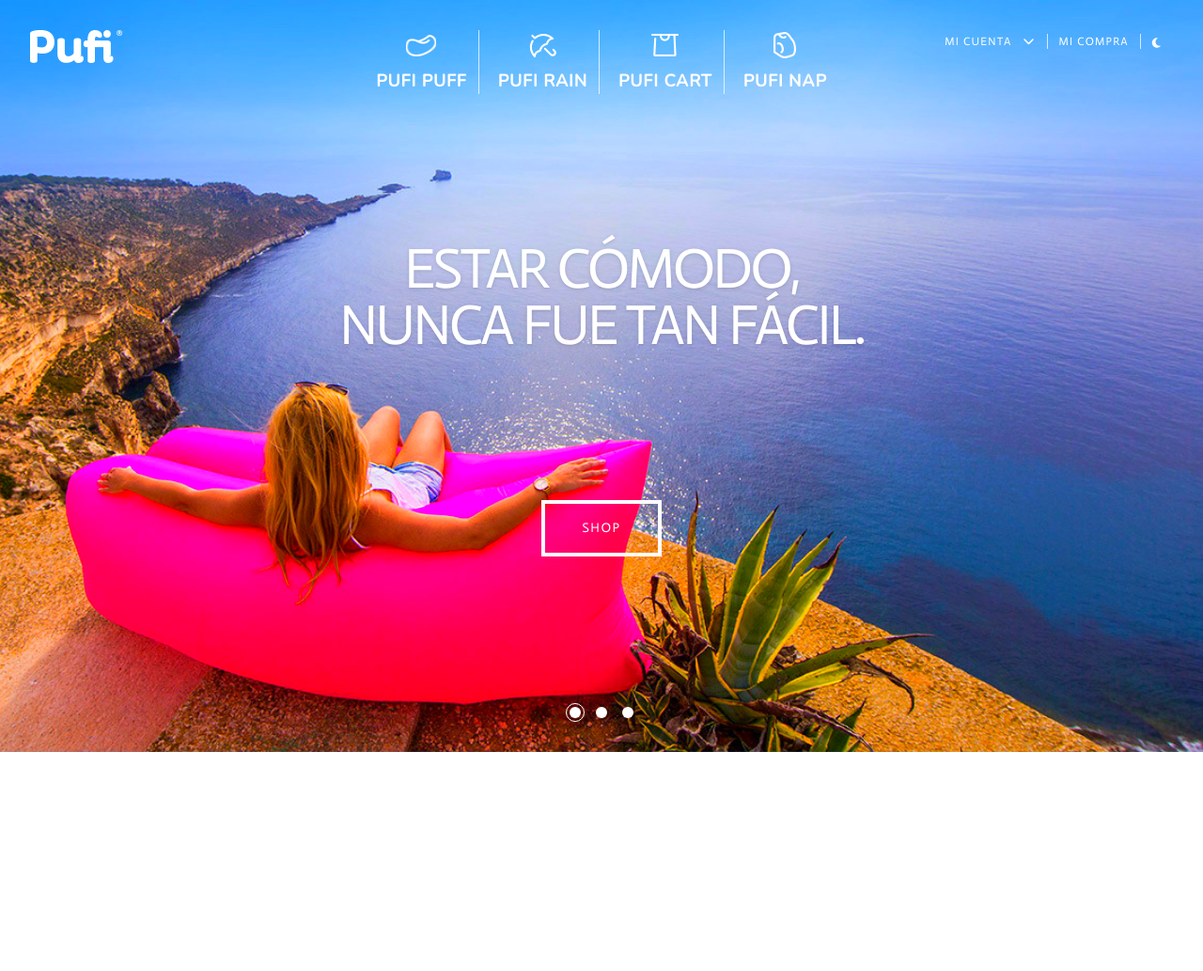
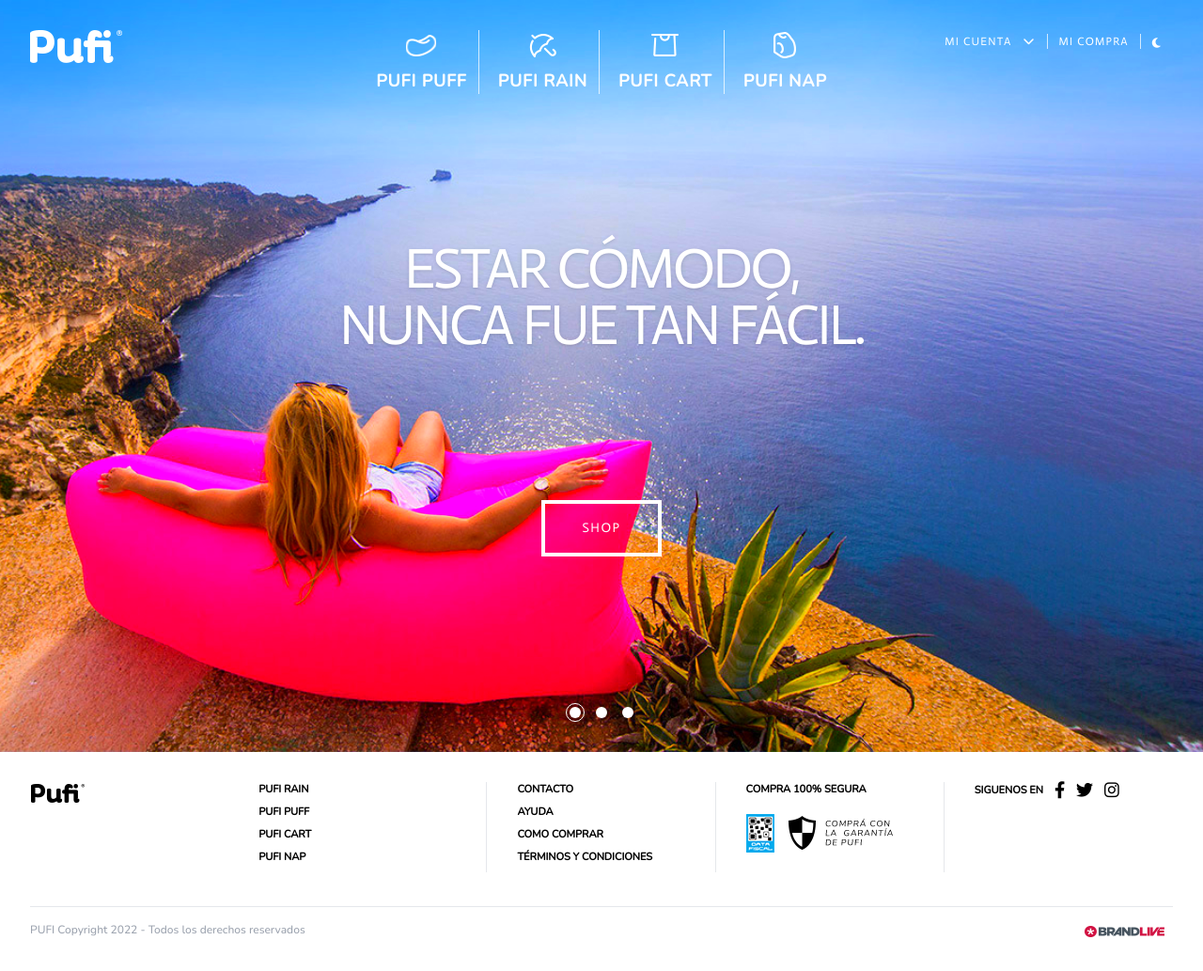
Before and after one commit to claudiainbytes/pufi-template-demo, a website: page public/index.html in a window 1280 px wide. Shown: the whole page at 94% size. Before the commit the page ends 800 px from the top, so only its background shows below. Drawn offline with nearby package versions, Linux system fonts and the light colour scheme.

Commit message:
Making the UI for footer section

```diff
--- a/public/index.html
+++ b/public/index.html
@@ -10,7 +10,7 @@
   <link href="../public/css/style.css" rel="stylesheet">
 </head>
 <body>
-  <header class="relative w-full h-screen flex flex-col justify-between">
+  <header class="relative w-full h-screen flex flex-col justify-around">
     <div class="hidden min-1089:hidden w-full h-screen absolute z-40 bg-black text-white p-8">
       <nav class="w-full h-full flex flex-col justify-between">
         <div class="w-full flex">
@@ -105,5 +105,47 @@
       </div>
     </div>
   </header>
+  <footer class="p-8 relative flex flex-col justify-start w-100 font-Nunito">
+    <div class="flex flex-col justify-start w-100 lg:flex-row uppercase text-footer font-bold lg:mb-5">
+      <div class="flex flex-col justify-start w-100 lg:w-1/5">
+        <a class="bg-footerLogo bg-no-repeat bg-center-footer-logo w-[76px] h-[30px] mb-3" href="#"></a>
+      </div>
+      <div class="flex flex-row justify-start w-100 lg:w-2/5">
+        <ul class="flex flex-col w-1/2 justify-start border-r border-gray-200">
+          <li class="mb-2"><a class="hover:text-secondary" href="#">Pufi Rain</a></li>
+          <li class="mb-2"><a class="hover:text-secondary" href="#">Pufi Puff</a></li>
+          <li class="mb-2"><a class="hover:text-secondary" href="#">Pufi Cart</a></li>
+          <li class="mb-2"><a class="hover:text-secondary" href="#">Pufi Nap</a></li>
+        </ul>
+        <ul class="flex flex-col w-1/2 justify-start lg:border-r border-gray-200 pl-8 lg:px-8">
+          <li class="mb-2"><a class="hover:text-secondary" href="#">Contacto</a></li>
+          <li class="mb-2"><a class="hover:text-secondary" href="#">Ayuda</a></li>
+          <li class="mb-2"><a class="hover:text-secondary" href="#">Como comprar</a></li>
+          <li class="mb-2"><a class="hover:text-secondary" href="#">Términos y condiciones</a></li>
+        </ul>
+      </div>
+      <div class="flex flex-col justify-start w-100 lg:w-1/5 lg:border-r border-gray-200 pl-0 lg:px-8 my-4 lg:my-0">
+        <p class="mb-4">Compra 100% segura</p>
+        <div class="bg-iconsGuarantee h-12 w-full bg-no-repeat bg-center-guarantee"></div>
+      </div>
+      <div class="relative flex flex-col justify-start w-100 lg:w-1/5 px-0 lg:pl-8">
+        <div class="lg:absolute lg:-top-[5px] flex flex-row justify-start items-center">
+          <p class="mr-3">Siguenos en</p>
+          <a class="mr-3 text-lg hover:text-secondary" href="#"><i class="fa-brands fa-facebook-f"></i></a>
+          <a class="mr-3 text-lg hover:text-secondary" href="#"><i class="fa-brands fa-twitter"></i></a>
+          <a class="mr-3 text-lg hover:text-secondary" href="#"><i class="fa-brands fa-instagram"></i></a>
+        </div>
+      </div>
+    </div>
+    <div class="w-100 flex flex-col justify-start">
+      <div class="my-4">
+        <hr class="border-gray-200">
+      </div>
+      <div class="flex flex-col justify-start md:flex-row md:justify-between md:align-middle">
+        <p class="text-gray-400 text-xs">PUFI Copyright 2022 - Todos los derechos reservados</p>
+        <a class="my-3 md:my-0 bg-icoBrandLive bg-no-repeat bg-center-brandlive-logo md:bg-right w-[120px] h-[20px]" href="#"></a>
+      </div>
+    </div>
+  </footer>
 </body>
 </html>
--- a/tailwind.config.js
+++ b/tailwind.config.js
@@ -15,7 +15,11 @@
 				'icoNap': "url('../img/icons/ico-nap.png')",
 				'icoNapHover': "url('../img/icons/ico-nap-hover.png')",
 				'icoUmbrella': "url('../img/icons/ico-umbrella.png')",
-				'icoUmbrellaHover': "url('../img/icons/ico-umbrella-hover.png')"
+				'icoUmbrellaHover': "url('../img/icons/ico-umbrella-hover.png')",
+				'icoBrandLive': "url('../img/icons/brandlive.png')",
+				'footerLogo': "url('../img/icons/footer-logo.png')",
+				'footerLogoDark': "url('../img/icons/footer-logo-dark.png')",
+				'iconsGuarantee': "url('../img/icons/guarantee.png')"
 			},
 			backgroundColor: theme =>({
 				...theme('colors'),
@@ -37,10 +41,20 @@
 			}),
 			backgroundPosition: {
 				'center-20-percent': "20% top",
+				'center-footer-logo': "-8px -4px",
+				'center-brandlive-logo': "-12px center",
+				'center-guarantee': "-12px center"
 			},
 			fontFamily: {
 				Actor: ["Actor", "sans-serif"],
 				Nunito: ["Nunito", "sans-serif"],
+			},
+			fontSize: {
+				'footer': ['0.7rem', {
+				  lineHeight: '1rem',
+				  letterSpacing: '-0.01em',
+				  fontWeight: '500',
+				}]
 			},
 			variants: {
 				width: ["responsive", "hover", "focus"]
```
Also changed, not shown: README.md, public/css/style.css.
